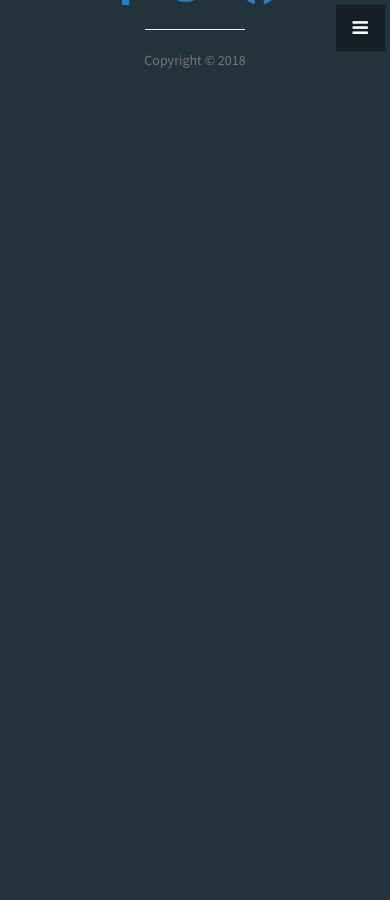
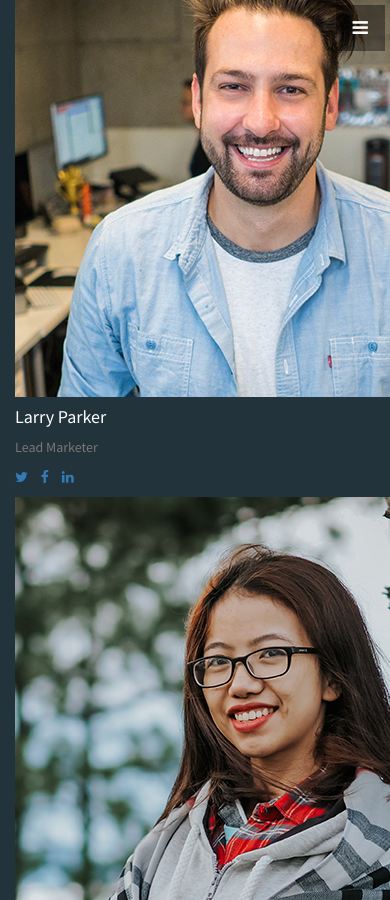
Before and after one commit to volny/stylish-portfolio-jekyll, a Jekyll site: the page built from index.html, in a window 390 px wide and 900 px high, scrolled down 6079 px. Built offline with Jekyll 4.4.1, drawn with Linux system fonts in a browser that asks for light colours; before the commit the page ends 6259 px from its top, so only the background shows below that; some of the changed text lies outside the part shown.

Commit message:
add team section

```diff
--- /dev/null
+++ b/_includes/team.html
@@ -0,0 +1,90 @@
+<!-- Team -->
+ <section class="bg-light" id="team">
+   <div class="container">
+     <div class="row">
+       <div class="col-lg-12 text-center">
+         <h2 class="section-heading text-uppercase">Our Amazing Team</h2>
+         <h3 class="section-subheading text-muted">Lorem ipsum dolor sit amet consectetur.</h3>
+       </div>
+     </div>
+     <div class="row">
+       <div class="col-sm-4">
+         <div class="team-member">
+           <img class="mx-auto rounded-circle" src="img/team/1.jpg" alt="">
+           <h4>Kay Garland</h4>
+           <p class="text-muted">Lead Designer</p>
+           <ul class="list-inline social-buttons">
+             <li class="list-inline-item">
+               <a href="#">
+                 <i class="fa fa-twitter"></i>
+               </a>
+             </li>
+             <li class="list-inline-item">
+               <a href="#">
+                 <i class="fa fa-facebook"></i>
+               </a>
+             </li>
+             <li class="list-inline-item">
+               <a href="#">
+                 <i class="fa fa-linkedin"></i>
+               </a>
+             </li>
+           </ul>
+         </div>
+       </div>
+       <div class="col-sm-4">
+         <div class="team-member">
+           <img class="mx-auto rounded-circle" src="img/team/2.jpg" alt="">
+           <h4>Larry Parker</h4>
+           <p class="text-muted">Lead Marketer</p>
+           <ul class="list-inline social-buttons">
+             <li class="list-inline-item">
+               <a href="#">
+                 <i class="fa fa-twitter"></i>
+               </a>
+             </li>
+             <li class="list-inline-item">
+               <a href="#">
+                 <i class="fa fa-facebook"></i>
+               </a>
+             </li>
+             <li class="list-inline-item">
+               <a href="#">
+                 <i class="fa fa-linkedin"></i>
+               </a>
+             </li>
+           </ul>
+         </div>
+       </div>
+       <div class="col-sm-4">
+         <div class="team-member">
+           <img class="mx-auto rounded-circle" src="img/team/3.jpg" alt="">
+           <h4>Diana Pertersen</h4>
+           <p class="text-muted">Lead Developer</p>
+           <ul class="list-inline social-buttons">
+             <li class="list-inline-item">
+               <a href="#">
+                 <i class="fa fa-twitter"></i>
+               </a>
+             </li>
+             <li class="list-inline-item">
+               <a href="#">
+                 <i class="fa fa-facebook"></i>
+               </a>
+             </li>
+             <li class="list-inline-item">
+               <a href="#">
+                 <i class="fa fa-linkedin"></i>
+               </a>
+             </li>
+           </ul>
+         </div>
+       </div>
+     </div>
+     <div class="row">
+       <div class="col-lg-8 mx-auto text-center">
+         <p class="large text-muted">Lorem ipsum dolor sit amet, consectetur adipisicing elit. Aut eaque, laboriosam veritatis, quos non quis ad perspiciatis, totam corporis ea, alias ut unde.</p>
+       </div>
+     </div>
+   </div>
+ </section>
--- a/_layouts/front.html
+++ b/_layouts/front.html
@@ -12,8 +12,9 @@
   {% include callout.html %}
   {% include portfolio.html %}
   {% include call-to-action.html %}
-  {% include map.html %}
   {% include contact.html %}
+  {% include map.htmll%}
+  {% include team.html %}
   {% include footer.html %}
   {% include scripts.html %}
 
--- a/css/stylish-portfolio.css
+++ b/css/stylish-portfolio.css
@@ -24,12 +24,15 @@ section#contact  {
     background-repeat: no-repeat;
     background-position: left;
     width: 50%;
+    position: center;
+
 }
 
 section#contact .row {
   width: 100%;
   margin-right: 10px;
   margin-left: 13px;
+  position: center;
 
 }
 section#contact .container {
```
Also changed, not shown: img/team/1.jpg (added), img/team/2.jpg (added), img/team/3.jpg (added).
